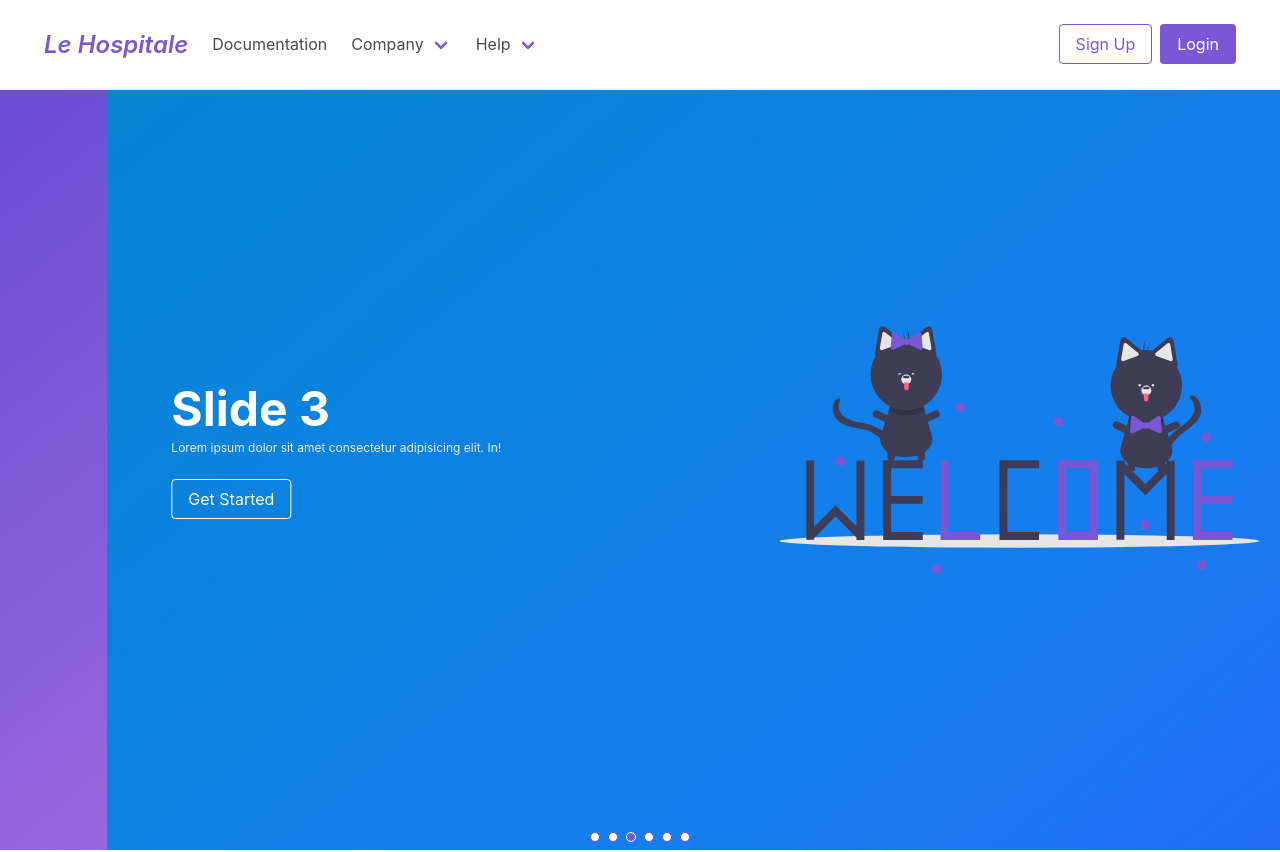
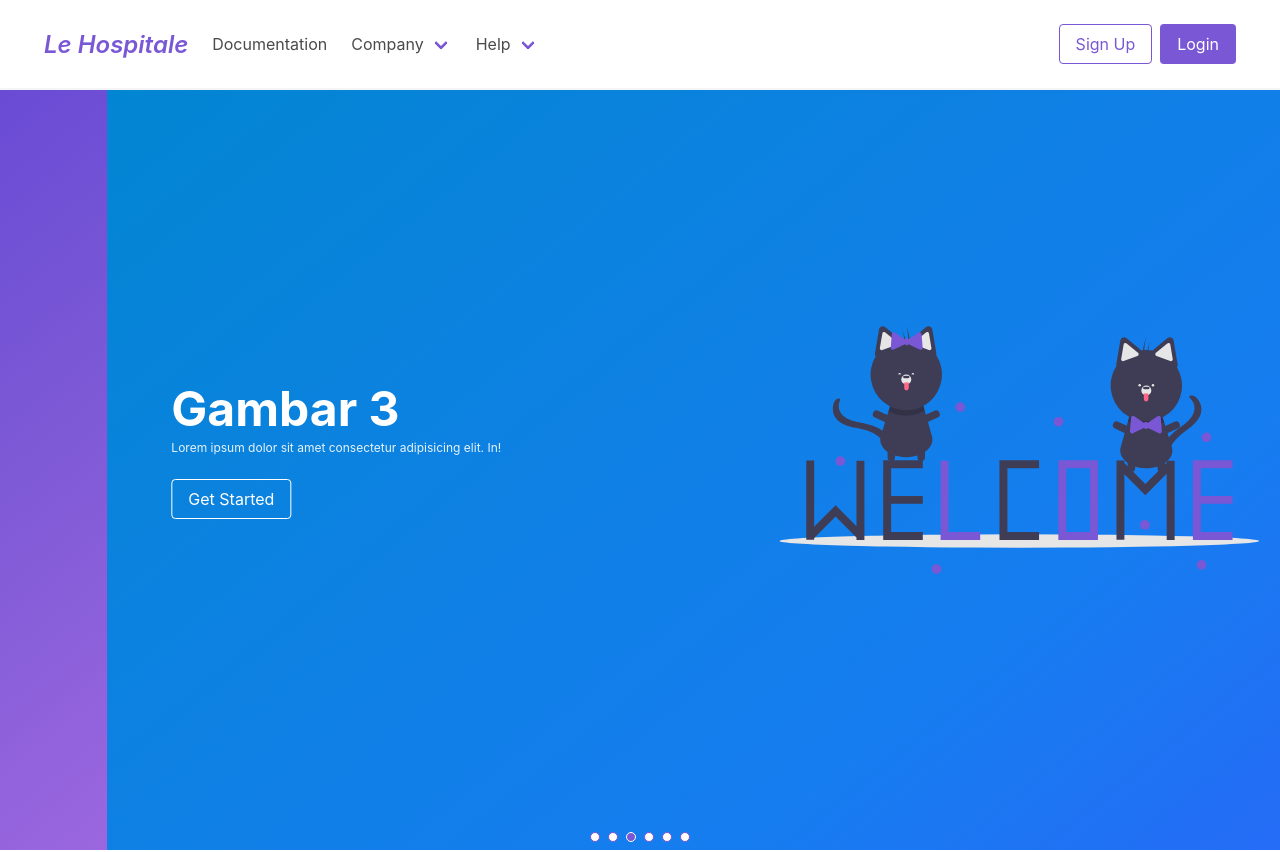
Before and after one commit to akbar-sys/hospital-apps, a Vue app: page / in a window 1280 px wide. Shown: the top 852 px of the page. Built offline with nearby package versions, Linux system fonts and the light colour scheme.

Commit message:
Ubah sedikit aja

```diff
--- a/src/views/About.vue
+++ b/src/views/About.vue
@@ -20,7 +20,7 @@
                     <p>Saat ini Le Hospitale telah tumbuh pesat dengan kemajuan pencapaian dan cakupan layanan meliputi jumlah pasien, fasilitas, dan sarana prasarana, sehingga diharapkan dapat memenuhi kebutuhan pelayanan kesehatan sebagai RS tipe C yang mumpuni di wilayah domisilinya. Disamping itu, RS Le Hospitale memiliki cita-cita jangka panjang untuk mendirikan Hospital University yang mendidik seluruh SDM yang dibutuhkan dalam operasional rumah sakit.</p>
                     <p>RS Le Hospitale memiliki rencana untuk pembangunan rumah sakit di berbagai kota di Indonesia. Sistem ini dilakukan untuk memenuhi kebutuhan sarana pelayanan kesehatan yang berkualitas baik dengan komitmen profesionalisme, kejujuran, dan transparansi.</p>
                     <h1 class="title has-text-primary">Overview RS Le Hospitale</h1>
-                    <p class="has-text-centered"><strong>Sejarah dan Perkembangan Le Hospitale</strong></p>
+                    <p class="title is-4 has-text-centered">Sejarah dan Perkembangan Le Hospitale</p>
                     <p>Berawal dari keinginan untuk memberikan pelayanan kesehatan bagi masyarakat luas, berdirilah rumah sakit di beberapa kota di Indonesia dari tahun ke tahun. Pada awalnya, rumah sakit-rumah sakit yang saat ini tergabung dalam Le Hospitale masing-masing berdiri secara mandiri. Dimulai dari didirikannya Rumah Sakit Permata Bekasi pada tahun 2008, diikuti oleh RS Permata Depok tahun 2013.</p>
                     <p>Saat ini, setiap rumah sakit yang tergabung dalam Le Hospitale memiliki badan hukum/PT secara mandiri. Sejak tahun 2013, didirikan holding company untuk menyelaraskan kinerja keseluruhan rumah sakit yang bernaung di bawah branding “Permata” agar pencapaian optimal di segala aspek. Pendirian holding company diawali dua rumah sakit, yaitu Rumah Sakit Permata Bekasi dan Rumah Sakit Permata Depok. Tak berhenti sampai di situ, Le Hospitale juga telah merencanakan pengembangan RS dengan cara pembangunan RS baru di beberapa kota di Indonesia</p>
                     <h1 class="title has-text-primary">Strategi Kami</h1>
--- a/src/views/Home.vue
+++ b/src/views/Home.vue
@@ -147,12 +147,12 @@
               pauseType: 'is-primary',
               interval: 3000,
               carousels: [
-                  { title: 'Slide 1', color: 'twitter', subtitle: 'Lorem ipsum dolor sit amet consectetur adipisicing elit. In!', image: require('../assets/undraw_medicine.svg')},
-                  { title: 'Slide 2', color: 'primary', subtitle: 'Lorem ipsum dolor sit amet consectetur adipisicing elit. In!', image: require('../assets/undraw_doctor.svg')},
-                  { title: 'Slide 3', color: 'info', subtitle: 'Lorem ipsum dolor sit amet consectetur adipisicing elit. In!', image: require('../assets/undraw_welcome.svg')},
-                  { title: 'Slide 4', color: 'success', subtitle: 'Lorem ipsum dolor sit amet consectetur adipisicing elit. In!', image: require('../assets/undraw_folder.svg')},
-                  { title: 'Slide 5', color: 'warning', subtitle: 'Lorem ipsum dolor sit amet consectetur adipisicing elit. In!', image: require('../assets/undraw_map.svg')},
-                  { title: 'Slide 6', color: 'danger', subtitle: 'Lorem ipsum dolor sit amet consectetur adipisicing elit. In!', image: require('../assets/undraw_connected_world.svg')}
+                  { title: 'Gambar 1', color: 'twitter', subtitle: 'Lorem ipsum dolor sit amet consectetur adipisicing elit. In!', image: require('../assets/undraw_medicine.svg')},
+                  { title: 'Gambar 2', color: 'primary', subtitle: 'Lorem ipsum dolor sit amet consectetur adipisicing elit. In!', image: require('../assets/undraw_doctor.svg')},
+                  { title: 'Gambar 3', color: 'info', subtitle: 'Lorem ipsum dolor sit amet consectetur adipisicing elit. In!', image: require('../assets/undraw_welcome.svg')},
+                  { title: 'Gambar 4', color: 'success', subtitle: 'Lorem ipsum dolor sit amet consectetur adipisicing elit. In!', image: require('../assets/undraw_folder.svg')},
+                  { title: 'Gambar 5', color: 'warning', subtitle: 'Lorem ipsum dolor sit amet consectetur adipisicing elit. In!', image: require('../assets/undraw_map.svg')},
+                  { title: 'Gambar 6', color: 'danger', subtitle: 'Lorem ipsum dolor sit amet consectetur adipisicing elit. In!', image: require('../assets/undraw_connected_world.svg')}
               ],
             // slide gk jelas
               test: 0,
```
Also changed, not shown: 13 other files (tests, documents, lock files or other folders).
